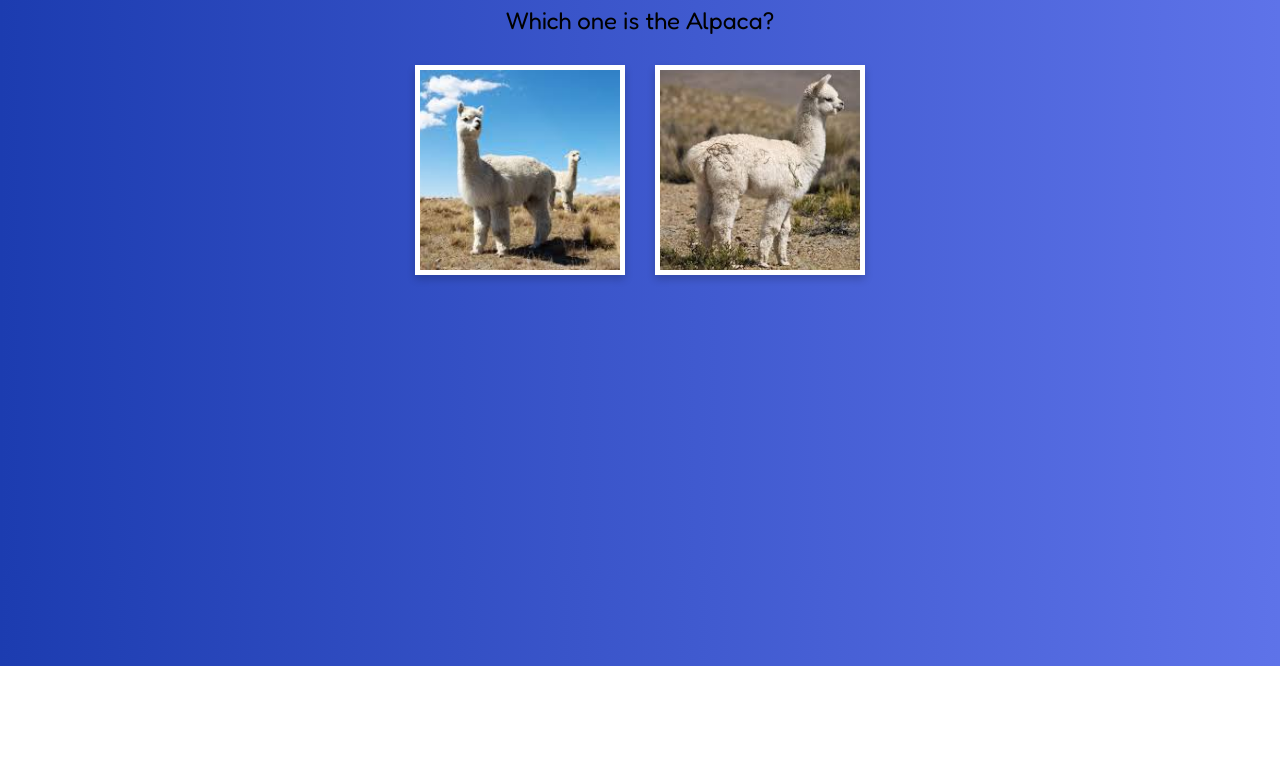
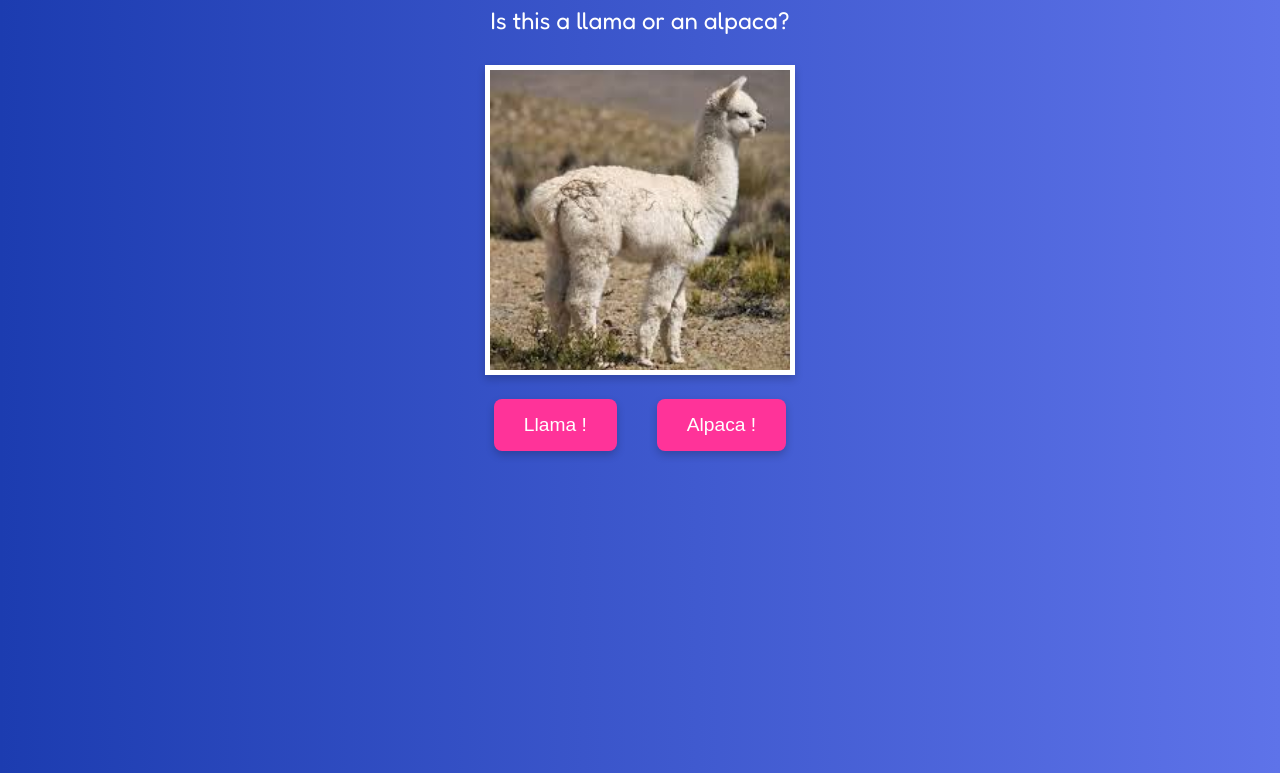
Before and after one commit to vaaaal23/em-bday-, a plain HTML site: page index.html in a window 1280 px wide. Shown: the part 134-907 px from the top of the page. Before the commit the page ends 800 px from the top, so only its background shows below. Drawn offline with Linux system fonts and the light colour scheme.

Commit message:
Add files via upload

```diff
--- a/index.html
+++ b/index.html
@@ -1,22 +1,20 @@
 <!DOCTYPE html>
 <html lang="en">
 <head>
-
   <meta charset="UTF-8">
-  <title>Birthday quiz</title>
+  <title>Birthday Quiz</title>
   <link href="https://fonts.googleapis.com/css2?family=Fredoka&display=swap" rel="stylesheet">
-
   <style>
-
     body {
       background: linear-gradient(to right, #1c3cb0, #5e73e9);
       font-family: 'Fredoka', sans-serif;
       text-align: center;
       padding: 50px;
+      color: white;
     }
 
     h1 {
-      color: #ff3399;
+      color: #fa1ad8;
     }
 
     .question {
@@ -24,45 +22,55 @@
       margin-bottom: 30px;
     }
 
-    .choices {
+    .image-container img {
+      width: 300px;
+      height: 300px;
+      object-fit: cover;
+      border: 5px solid #fff;
+      box-shadow: 0 4px 8px rgba(0,0,0,0.2);
+      margin-bottom: 20px;
+    }
+
+    .buttons {
       display: flex;
       justify-content: center;
-      gap: 30px;
+      gap: 40px;
       margin-bottom: 40px;
     }
 
-    .choices img {
-      width: 200px;
-      height: 200px;
-      object-fit: cover;
-      border: 5px solid #fff;
+    button {
+      font-size: 1.2em;
+      padding: 15px 30px;
+      border: none;
+      border-radius: 8px;
+      background-color: #ff3399;
+      color: white;
+      cursor: pointer;
       box-shadow: 0 4px 8px rgba(0,0,0,0.2);
-      cursor: pointer;
-      transition: transform 0.2s;
+      transition: background-color 0.3s;
     }
 
-    .choices img:hover {
-      transform: scale(1.05);
+    button:hover {
+      background-color: #ff66b2;
     }
 
     #card {
-  opacity: 0;               /* start hidden */
-  transition: opacity 2s ease; /* smooth fade-in over 2 seconds (?) */
+      opacity: 0;
+      transition: opacity 2s ease;
       padding: 20px;
       background-color: #fff;
       border-radius: 10px;
       box-shadow: 0 5px 15px rgba(0,0,0,0.3);
       max-width: 500px;
       margin: 0 auto;
-  pointer-events: none; /* prevents interaction while hidden */
+      pointer-events: none;
+      color: black;
     }
 
-/* when card is visible */
     #card.show {
       opacity: 1;
       pointer-events: auto;
     }
-
 
     #card h2 {
       color: #58b4c8;
@@ -75,45 +83,91 @@
 </head>
 <body>
 
-  <h1> Birthday Quiz </h1>
-  <div class="question">
-    Which one is the Alpaca?
+  <h1>Birthday Quiz</h1>
+  <div class="question" id="question">Is this a llama or an alpaca?</div>
+
+  <div class="image-container">
+    <img id="animalImage" src="alpaca.jpeg" alt="Animal">
   </div>
 
-  <div class="choices">
-
-    <img src= "alpaca2.jpeg" alt="Alpaca 2" onclick="checkAnswer(false)">
-    <img src= "alpaca.jpeg" alt="Alpaca 1" onclick="checkAnswer(true)">
+  <div class="buttons">
+    <button onclick="makeGuess('llama')">Llama !</button>
+    <button onclick="makeGuess('alpaca')">Alpaca !</button>
   </div>
 
   <div id="card">
-    <h2> Happy Birthday!! </h2>
+    <h2>Happy Birthday!! 💌</h2>
     <p>Dear Emily,<br>
-    (they are actually both alpacas...) write carddd<br>
-    - val and hannah</p>
+      (they are actually all alpacas...)<br>
+      Happy birthday!<br>
+      – val and Hannah</p>
   </div>
 
   <script>
 
-  const wrongSound = new Audio('crickets.mp3'); // buzzer sound for wrong
-  const correctSound = new Audio('clapping.mp3'); // clapping sound for correct
-  const birthdaySong = new Audio('song.mp3'); // birthday song after clapping
+  const wrongSound1 = new Audio('the office.mp3'); //  round 1
+  const wrongSound2 = new Audio('no.mp3');   // round 2
+  const correctSound = new Audio('clapping.mp3');
+  const birthdaySong = new Audio('song.mp3');
+  birthdaySong.loop = true;
 
-  function checkAnswer(isCorrect) {
-  if (isCorrect) {
+  const rounds = [
+    {
+      image: 'alpaca.jpeg',
+      correct: 'alpaca',
+      wrongSound: wrongSound1
+    },
+    {
+      image: 'alpaca2.jpeg',
+      correct: 'alpaca',
+      wrongSound: wrongSound2
+    },
+    {
+      image: 'alpaca3.jpeg',
+      correct: 'alpaca' // final round - triggers clapping and mariachi
+
+    }
+  ];
+
+  let currentRound = 0;
+
+  function loadRound() {
+    document.getElementById('animalImage').src = rounds[currentRound].image;
+  }
+
+  function makeGuess(choice) {
+  const round = rounds[currentRound];
+  const isFinalRound = currentRound === rounds.length - 1;
+
+  if (isFinalRound && (choice === 'alpaca' || choice === 'llama')) {
     correctSound.play();
-
-    correctSound.onended = function() {
+    correctSound.onended = function () {
       document.getElementById('card').classList.add('show');
       birthdaySong.play();
     };
   } else {
-    wrongSound.play();
-    alert("Oops! Try again...");
+    // Play the specific wrong sound for this round
+    if (round.wrongSound) {
+      round.wrongSound.play();
+    }
+    alert("INCORRECT!! Try again...");
+  }
+
+  currentRound++;
+
+  if (currentRound < rounds.length) {
+    setTimeout(() => {
+      loadRound();
+    }, 1000);
   }
 }
+
+
+  // start first round
+  loadRound();
 </script>
 
+  </script>
 
 </body>
 </html>
```
Also changed, not shown: alpaca3.jpeg (added), 2 other files. Lines whose indentation alone changed are shown as unchanged.
